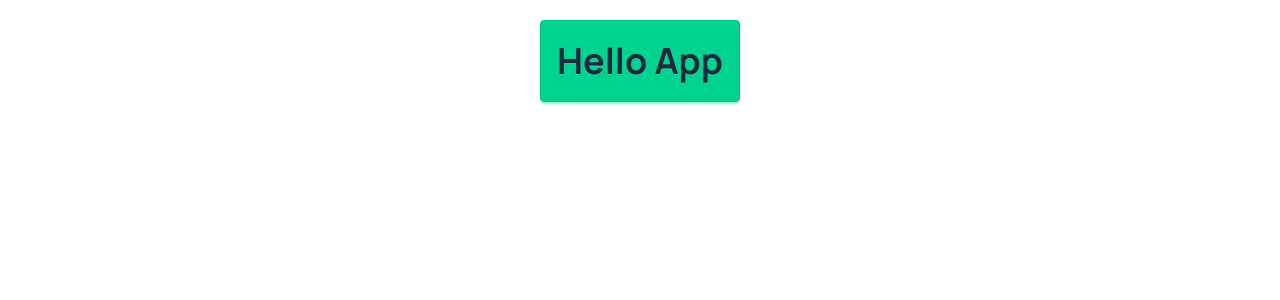
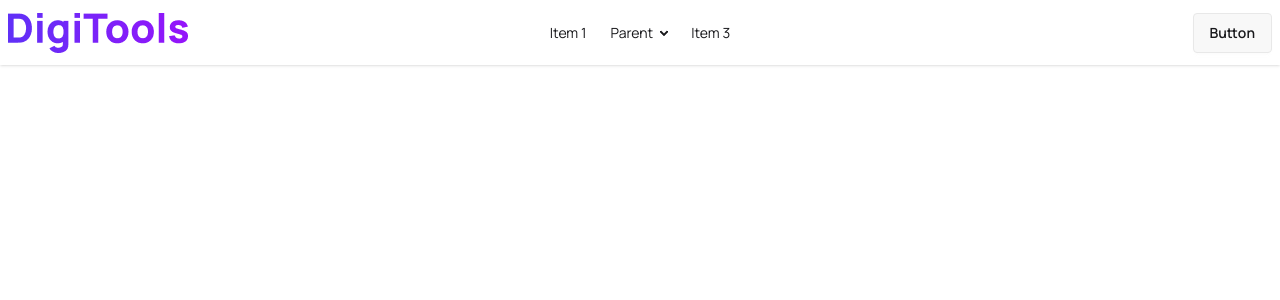
Before and after one commit to IamPial/digitools-pricing-app, a React (Vite) app: page / in a window 1280 px wide. Shown: the top 300 px of the page. Built offline with nearby package versions, Linux system fonts and the light colour scheme.

Commit message:
added navbar components to the this file

```diff
--- a/src/App.jsx
+++ b/src/App.jsx
@@ -1,11 +1,10 @@
 import React from "react";
+import Navbar from "./components/Navbar/Navbar";
 
 const App = () => {
   return (
-    <div className=" flex justify-center ">
-      <h1 className="btn  btn-success  py-10 text-slate-800 font-bold text-4xl mt-5">
-        Hello App
-      </h1>
+    <div>
+      <Navbar />
     </div>
   );
 };
```
